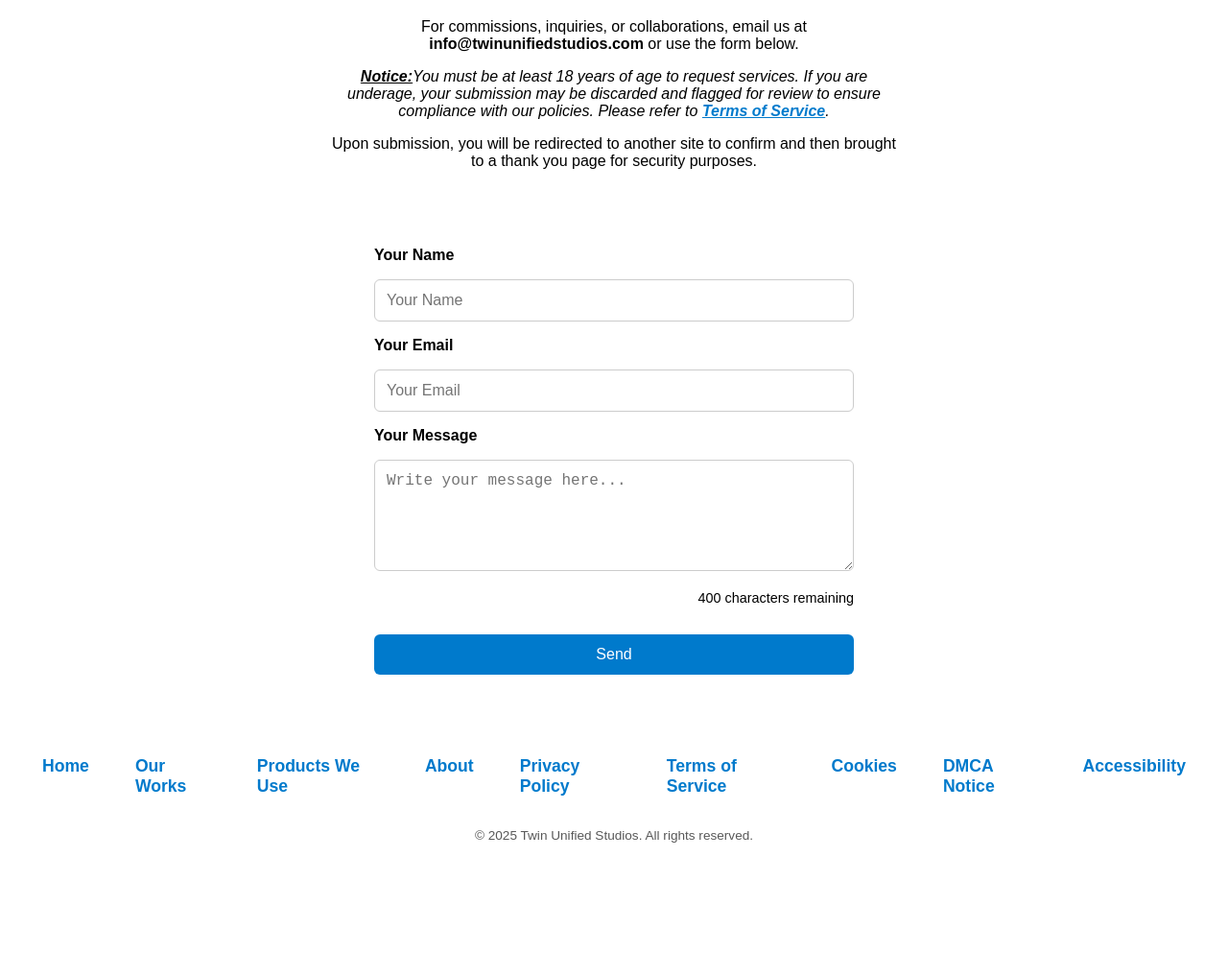
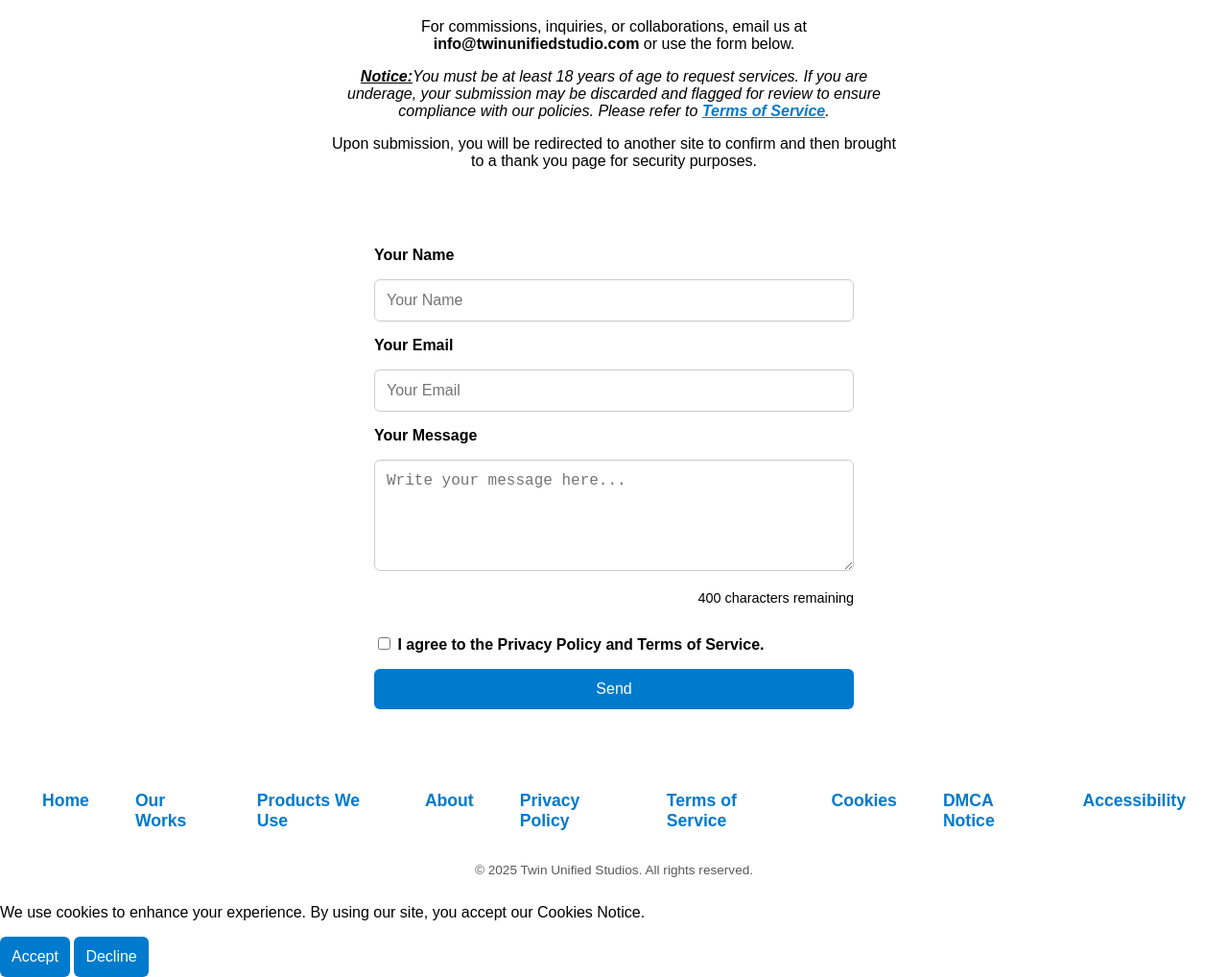
Before and after one commit to Twin-Unified-Studios/TwinUnifiedStudios.github.io, a plain HTML site: page contact.html in a window 1280 px wide. Shown: the part 283-1301 px from the top of the page at 96% size. Before the commit the page ends 1173 px from the top, so only its background shows below. Drawn offline with Linux system fonts and the light colour scheme.

Commit message:
Update contact.html
Updated to add Cookie Banner, as well as a requirment of acknowledgment of Terms of Service and Privacy Policy before submission.

```diff
--- a/contact.html
+++ b/contact.html
@@ -18,7 +18,7 @@
           <h1>Contact Us</h1>
           <p>
             For commissions, inquiries, or collaborations, email us at
-            <strong>info@twinunifiedstudios.com</strong> or use the form below.
+            <strong>info@twinunifiedstudio.com</strong> or use the form below.
           </p>
           <p><em><strong><u>Notice:</u></strong>You must be at least 18 years of age to request services. If you are underage, your submission may be discarded and flagged for review to ensure compliance with our policies. Please refer to <a href="terms.html" class="inline-link">Terms of Service</a>.</em></p>
           <p>Upon submission, you will be redirected to another site to confirm and then brought to a thank you page for security purposes.</p>
@@ -28,7 +28,7 @@
             <input type="text" name="_honey" style="display:none">
 
             <!-- Redirect to your contact page after submission -->
-            <input type="hidden" name="_next" value="https://twinunifiedstudios.com/thank-you.html">
+            <input type="hidden" name="_next" value="http://127.0.0.1:5500/BusinessWebsite/thank-you.html">
 
             <!-- CAPTCHA enabled by default (don't include _captcha=false) -->
 
@@ -41,6 +41,13 @@
             <label for="message">Your Message</label>
             <textarea id="message" name="message" rows="5" placeholder="Write your message here..." maxlength="400" required></textarea>
             <p id="char-count">400 characters remaining</p>
+
+            <div class="checkbox-wrapper">
+              <input type="checkbox" id="consent" name="consent" required>
+              <label for="consent">
+                I agree to the <a href="privacy.html" target="_blank">Privacy Policy</a> and <a href="terms.html" target="_blank">Terms of Service</a>.
+              </label>
+            </div>
 
             <button type="submit">Send</button>
           </form>
@@ -66,5 +73,10 @@
 </div>
 
   <script src="script.js"></script>
+  <div id="cookie-banner" class="cookie-widget">
+    <p> We use cookies to enhance your experience. By using our site, you accept our <a href="cookiesnotice.html">Cookies Notice</a>.</p>
+    <button id="accept-cookies">Accept</button>
+    <button id="decline-cookies">Decline</button>
+  </div>
 </body>
 </html>
```
